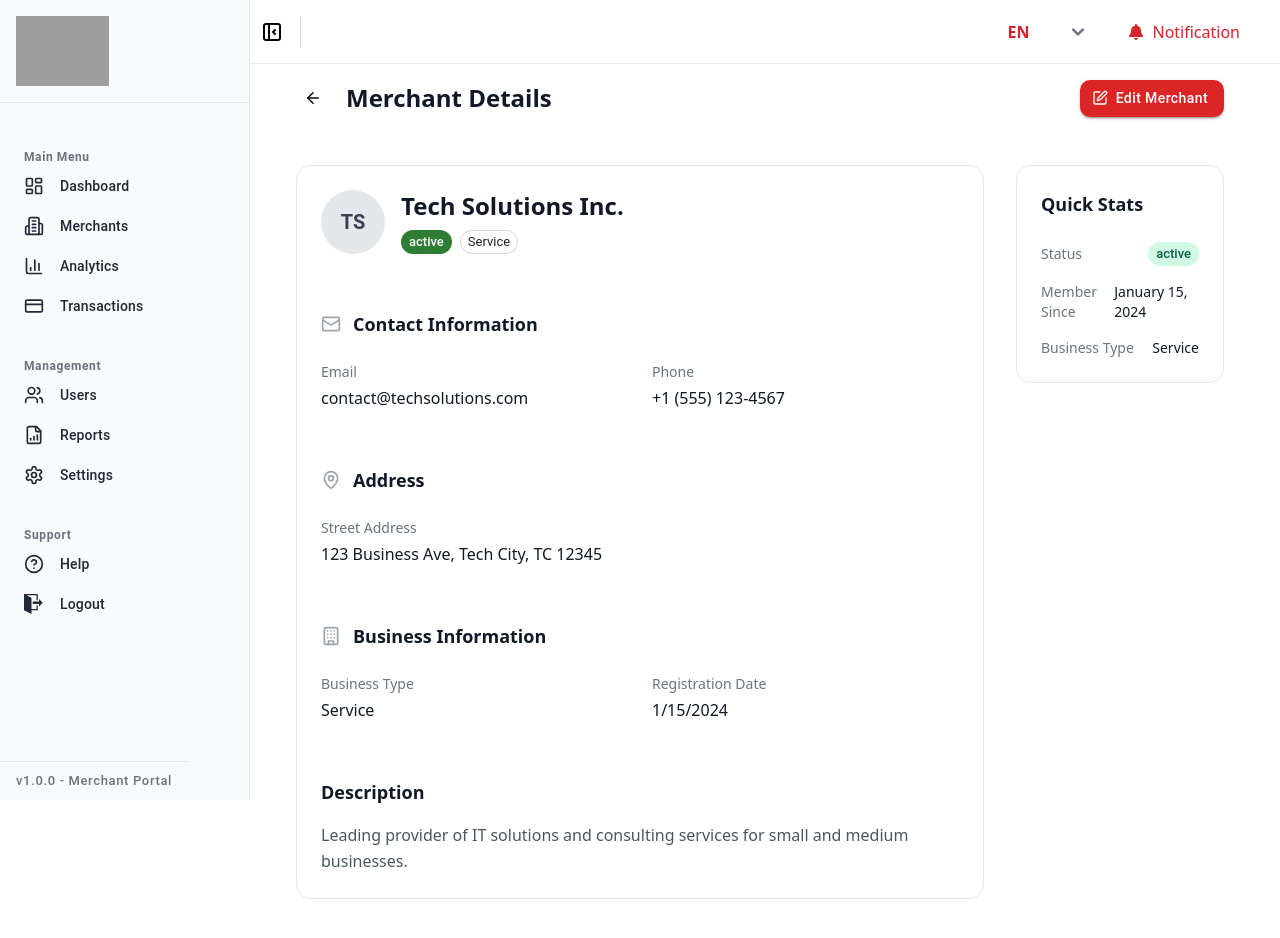
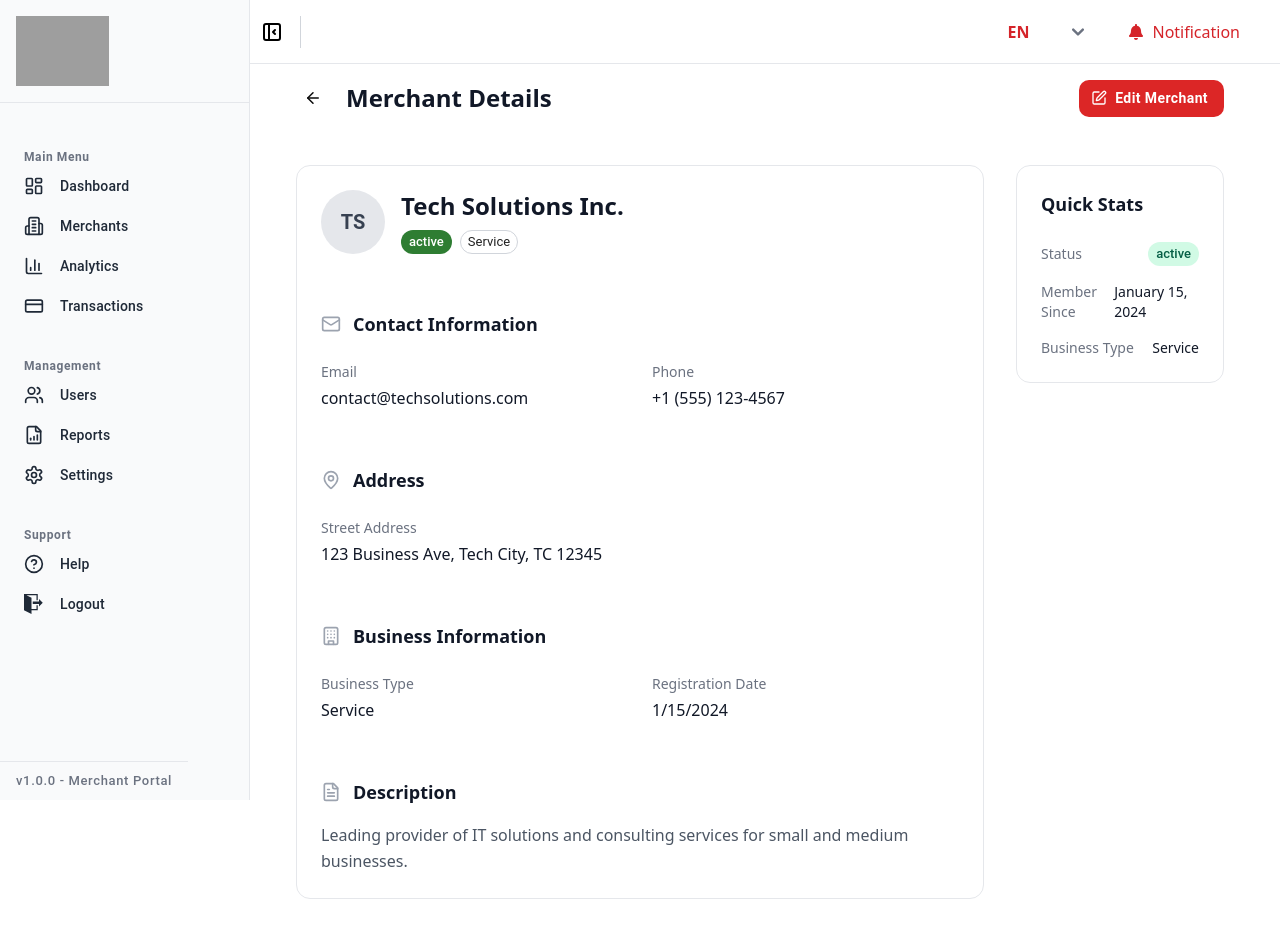
Before and after one commit to afsanaeva-jbc/yellpay-admin, a React (Vite) app: page /merchants/details in a window 1280 px wide. Shown: the top 938 px of the page. Built offline with nearby package versions, Linux system fonts and the light colour scheme; grey boxes are pictures that could not be loaded.

Commit message:
update detailks

```diff
--- a/src/components/common/DetailsViewComponent.tsx
+++ b/src/components/common/DetailsViewComponent.tsx
@@ -8,7 +8,7 @@ export interface DynamicField {
   label: string;
   value: string | number | boolean;
   type?: 'text' | 'email' | 'phone' | 'url' | 'date' | 'currency';
-  displayFormat?: (value: any) => string;
+  displayFormat?: (value: string | number | boolean) => string;
 }
 
 export interface ContactInfo {
@@ -28,9 +28,9 @@ export interface QuickStat {
   label: string;
   value: string | number;
   variant?: 'default' | 'success' | 'warning' | 'error';
-  displayFormat?: (value: any) => string;
+  displayFormat?: (value: string | number) => string;
   icon?: React.ReactElement;
-  showAsChip?: boolean; // New property to control chip display
+  showAsChip?: boolean;
 }
 
 export interface DetailsField {
@@ -38,7 +38,7 @@ export interface DetailsField {
   label: string;
   value: string | number | boolean;
   type?: 'text' | 'email' | 'phone' | 'url' | 'date' | 'currency' | 'boolean';
-  displayFormat?: (value: any) => string;
+  displayFormat?: (value: string | number | boolean) => string;
   copyable?: boolean;
   clickable?: boolean;
   onClick?: () => void;
@@ -95,7 +95,12 @@ interface DetailsViewProps {
 
   quickStats?: QuickStat[];
   sections: DetailsSection[];
-  description?: string;
+  description?: {
+    key: string;
+    title: string;
+    icon?: React.ReactElement;
+    value: string;
+  };
   contactInfo?: ContactInfo;
   address?: Address;
   businessInfo?: BusinessInfo;
@@ -248,7 +253,7 @@ const DetailsView: React.FC<DetailsViewProps> = ({
   const allSections = [...builtInSections, ...sections];
 
   return (
-    <div className={`min-h-screen ${className}`}>
+    <div className={`${className}`}>
       {/* Header */}
       <div>
         <div className="max-w-7xl mx-auto px-4 sm:px-6 lg:px-8">
@@ -273,8 +278,8 @@ const DetailsView: React.FC<DetailsViewProps> = ({
                 <Button
                   onClick={primaryAction.onClick}
                   startIcon={primaryAction.icon}
-                  variant={primaryAction.variant || 'contained'}
-                  className={`${primaryAction.color || '!bg-red-600 hover:!bg-red-700'} !normal-case !font-medium !rounded-lg`}
+                //   variant={primaryAction.variant || 'outline'}
+                  className={`${primaryAction.color || ' !bg-red-600 !text-white !px-4 hover:!bg-red-700'} !normal-case !font-semibold !rounded-lg`}
                 >
                   {primaryAction.label}
                 </Button>
@@ -372,12 +377,17 @@ const DetailsView: React.FC<DetailsViewProps> = ({
             {description && (
               <div className="p-6">
                 <div className="flex items-center gap-3 mb-4">
+                  {description.icon && (
+                    <div className="text-gray-400">
+                      {description.icon}
+                    </div>
+                  )}
                   <h3 className="text-lg font-semibold text-gray-900">
-                    Description
+                    {description.title}
                   </h3>
                 </div>
                 <p className="text-gray-600 leading-relaxed">
-                  {description}
+                  {description.value}
                 </p>
               </div>
             )}
--- a/src/pages/Merchants/MerchantDetails.tsx
+++ b/src/pages/Merchants/MerchantDetails.tsx
@@ -1,6 +1,6 @@
-import React from 'react';
-import { Mail, MapPin, Building, Edit } from 'lucide-react';
-import DetailsView from "../../components/common/DetailsViewComponent"
+import React from "react";
+import { Mail, MapPin, Building, Edit, FileText } from "lucide-react";
+import DetailsView from "../../components/common/DetailsViewComponent";
 import { useNavigate } from "react-router-dom";
 
 const MerchantDetailsPage: React.FC = () => {
@@ -8,12 +8,12 @@ const MerchantDetailsPage: React.FC = () => {
 
   const handleBack = () => {
     navigate("/merchants");
-    console.log('Navigating back to merchants');
+    console.log("Navigating back to merchants");
   };
 
   const handleEdit = () => {
     // Navigate to edit merchant page
-    console.log('Navigating to edit merchant');
+    console.log("Navigating to edit merchant");
   };
 
   // Sample data for the merchant
@@ -22,13 +22,13 @@ const MerchantDetailsPage: React.FC = () => {
     entityInitials: "TS",
     status: {
       label: "active",
-      variant: "success" as const
+      variant: "success" as const,
     },
     tags: [
       {
         key: "service-tag",
-        label: "Service"
-      }
+        label: "Service",
+      },
     ],
     quickStats: [
       {
@@ -36,20 +36,20 @@ const MerchantDetailsPage: React.FC = () => {
         label: "Status",
         value: "active",
         variant: "success" as const,
-        showAsChip: true // This will show as a chip
+        showAsChip: true, // This will show as a chip
       },
       {
         key: "member-since",
         label: "Member Since",
         value: "January 15, 2024",
-        showAsChip: false // This will show as plain text
+        showAsChip: false, // This will show as plain text
       },
       {
         key: "business-type",
         label: "Business Type",
         value: "Service",
-        showAsChip: false // This will show as plain text
-      }
+        showAsChip: false, // This will show as plain text
+      },
     ],
     sections: [
       {
@@ -61,15 +61,15 @@ const MerchantDetailsPage: React.FC = () => {
             key: "email",
             label: "Email",
             value: "contact@techsolutions.com",
-            type: "email" as const
+            type: "email" as const,
           },
           {
             key: "phone",
             label: "Phone",
             value: "+1 (555) 123-4567",
-            type: "phone" as const
-          }
-        ]
+            type: "phone" as const,
+          },
+        ],
       },
       {
         key: "address",
@@ -80,9 +80,9 @@ const MerchantDetailsPage: React.FC = () => {
             key: "street-address",
             label: "Street Address",
             value: "123 Business Ave, Tech City, TC 12345",
-            type: "text" as const
-          }
-        ]
+            type: "text" as const,
+          },
+        ],
       },
       {
         key: "business-info",
@@ -93,18 +93,23 @@ const MerchantDetailsPage: React.FC = () => {
             key: "business-type",
             label: "Business Type",
             value: "Service",
-            type: "text" as const
+            type: "text" as const,
           },
           {
             key: "registration-date",
             label: "Registration Date",
             value: "January 15, 2024",
-            type: "date" as const
-          }
-        ]
-      }
+            type: "date" as const,
+          },
+        ],
+      },
     ],
-    description: "Leading provider of IT solutions and consulting services for small and medium businesses."
+    description: {
+      key: "description",
+      title: "Description",
+      icon: <FileText className="w-5 h-5" />,
+      value: "Leading provider of IT solutions and consulting services for small and medium businesses.",
+    },
   };
 
   return (
@@ -115,7 +120,7 @@ const MerchantDetailsPage: React.FC = () => {
       primaryAction={{
         label: "Edit Merchant",
         onClick: handleEdit,
-        icon: <Edit className="w-4 h-4" />
+        icon: <Edit className="w-4 h-4" />,
       }}
       entityName={merchantData.entityName}
       entityInitials={merchantData.entityInitials}
```
